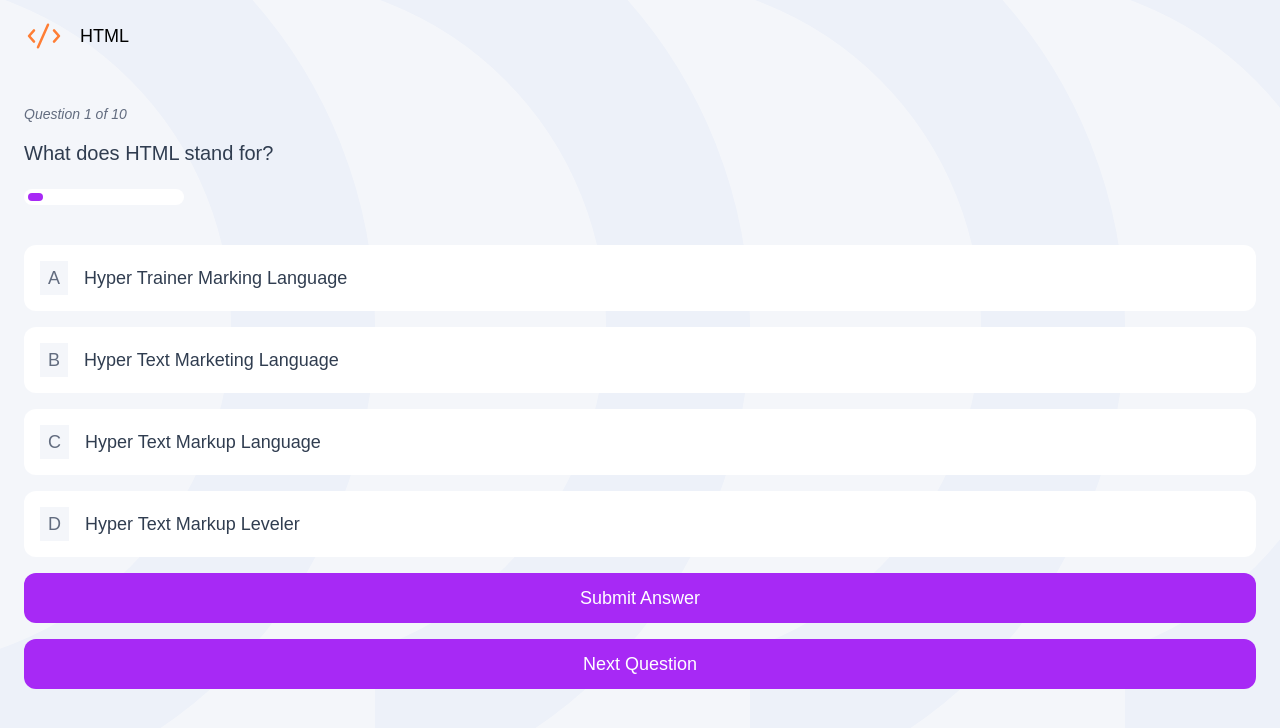
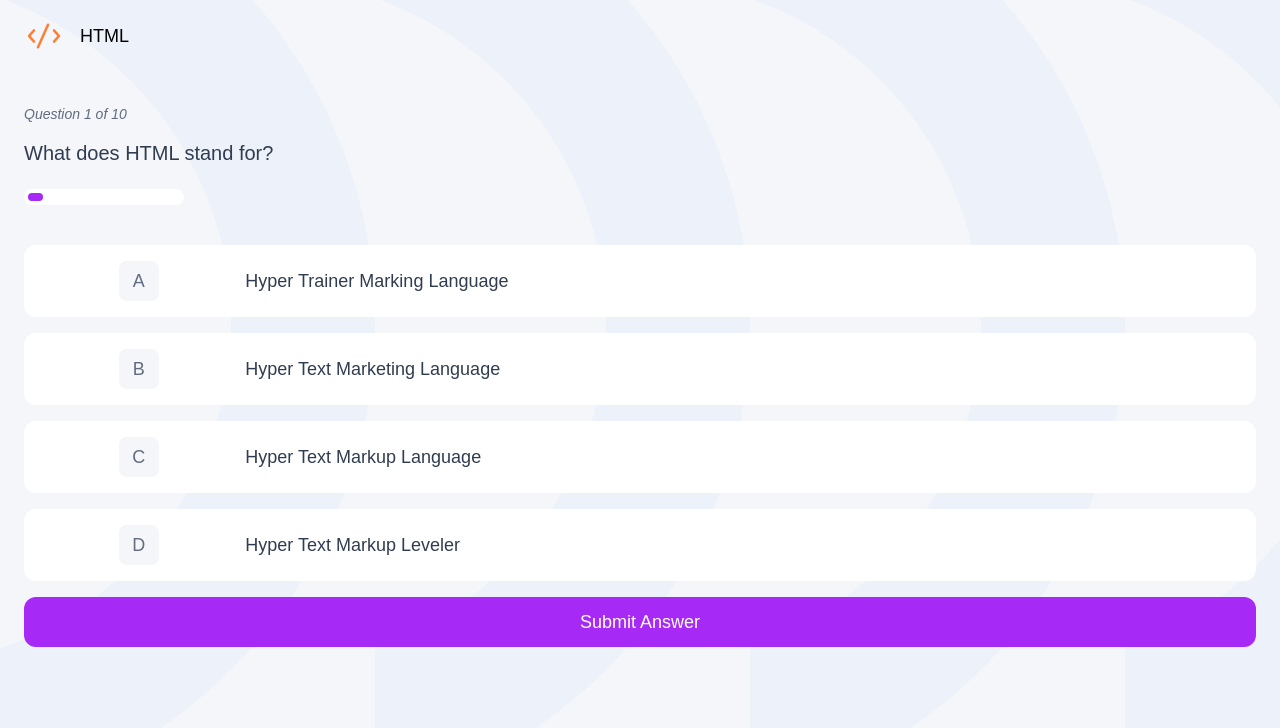
Before and after one commit to kmulqueen/frontend-quiz-app, a React (Vite) app: page / in a window 1280 px wide. Both pictures are taken after a click on the button "HTML". Shown: the top 728 px of the page. Built offline with nearby package versions, Linux system fonts and the light colour scheme; a web font is replaced by a local one.

Commit message:
answer feedback styles. made selecting answers/questions accessible. answer select functionality

```diff
--- a/src/App.tsx
+++ b/src/App.tsx
@@ -24,7 +24,8 @@ function App() {
   const [questionCount, setQuestionCount] = useState<number>(0);
   const [errorMessage, setErrorMessage] = useState<string>("");
   const [selectedAnswer, setSelectedAnswer] = useState<string>("");
-  const [answerCorrect, setAnswerCorrect] = useState<boolean | null>(null);
+  const [answerSubmitted, setAnswerSubmitted] = useState<boolean>(false);
+  const [isCorrect, setIsCorrect] = useState<boolean | null>(null);
   const [isLastQuestion, setIsLastQuestion] = useState<boolean>(false);
 
   function handleStartQuiz(title: string) {
@@ -43,17 +44,24 @@ function App() {
     setSelectedAnswer(answer);
   }
 
-  function handleSubmitAnswer() {
-    if (selectedAnswer === "") {
+  function handleSubmitAnswer(answerToSubmit?: string) {
+    const answerToCheck = answerToSubmit || selectedAnswer;
+
+    if (answerToCheck === "") {
       setErrorMessage("Please select an answer");
-    } else if (selectedAnswer !== currentQuestionObject?.answer) {
-      setAnswerCorrect(false);
-    } else if (selectedAnswer === currentQuestionObject.answer) {
-      setAnswerCorrect(true);
+    } else {
+      setAnswerSubmitted(true);
+      if (answerToCheck !== currentQuestionObject?.answer) {
+        setIsCorrect(false);
+      } else if (answerToCheck === currentQuestionObject.answer) {
+        setIsCorrect(true);
+      }
     }
   }
 
   function handleNextQuestion() {
+    setSelectedAnswer("");
+    setAnswerSubmitted(false);
     if (currentQuestionNumber < questionCount) {
       const nextQuestionNumber = currentQuestionNumber + 1;
       setCurrentQuestionNumber(nextQuestionNumber);
@@ -67,7 +75,6 @@ function App() {
     }
   }
 
-  //TODO: - Call this function on click for last question in quiz.
   function handleShowResults() {
     setQuizInProgress(false);
     setShowResults(true);
@@ -101,6 +108,10 @@ function App() {
           totalQuestions={questionCount}
           errorMessage={errorMessage}
           isLastQuestion={isLastQuestion}
+          isCorrect={isCorrect}
+          selectedAnswer={selectedAnswer}
+          correctAnswer={currentQuestionObject?.answer ?? ""}
+          answerSubmitted={answerSubmitted}
           handleSelectAnswer={handleSelectAnswer}
           handleSubmitAnswer={handleSubmitAnswer}
           handleNextQuestion={handleNextQuestion}
--- a/src/components/Question/AnswerItem.tsx
+++ b/src/components/Question/AnswerItem.tsx
@@ -1,18 +1,108 @@
+import { type RefObject } from "react";
+
 type AnswerItemProps = {
   answerOption: string;
   answerContent: string;
+  selectedAnswer: string;
+  correctAnswer: string;
+  answerSubmitted: boolean;
+  isCorrect: boolean | null;
+  nextButtonRef?: RefObject<HTMLButtonElement | null>;
+  handleSelectAnswer: () => void;
+  handleSubmitAnswer: (answerToSubmit?: string) => void;
 };
 
 export default function AnswerItem({
   answerOption,
   answerContent,
+  selectedAnswer,
+  correctAnswer,
+  answerSubmitted,
+  isCorrect,
+  nextButtonRef,
+  handleSelectAnswer,
+  handleSubmitAnswer,
 }: AnswerItemProps) {
+  const errorOutlineClass =
+    answerSubmitted && isCorrect === false && answerContent === selectedAnswer
+      ? "outline-2 outline-red-500"
+      : "";
+
+  const correctOutlineClass =
+    answerSubmitted && isCorrect === true && answerContent === selectedAnswer
+      ? "outline-2 outline-green-500"
+      : "";
   return (
-    <button className="option-item">
-      <p className="bg-grey-50 p-2 text-preset-4-mobile text-grey-500">
+    <button
+      className={`answer-item group active:outline-2 focus:outline-2 focus-visible:outline-2 active:outline-purple-600 focus:outline-purple-600 focus-visible:outline-purple-600 ${errorOutlineClass} ${correctOutlineClass}`}
+      onClick={handleSelectAnswer}
+      onKeyDown={(e) => {
+        if (e.key === "Enter") {
+          e.preventDefault();
+          e.stopPropagation();
+          handleSelectAnswer();
+          handleSubmitAnswer(answerContent);
+          setTimeout(() => {
+            nextButtonRef?.current?.focus();
+          }, 0);
+        }
+      }}
+    >
+      <p
+        className={`p-2 text-preset-4-mobile rounded-lg text-center place-content-center place-self-center h-10 w-10 ${
+          answerSubmitted &&
+          isCorrect === true &&
+          answerContent === selectedAnswer
+            ? "bg-green-500 text-white"
+            : answerSubmitted &&
+              isCorrect === false &&
+              answerContent === selectedAnswer
+            ? "bg-red-500 text-white"
+            : "bg-grey-50 text-grey-500 group-active:bg-purple-600 group-active:text-white group-focus:bg-purple-600 group-focus:text-white"
+        }`}
+      >
         {answerOption}
       </p>
-      <p className="text-preset-4-mobile text-blue-900">{answerContent}</p>
+      <p className="text-preset-4-mobile text-blue-900 grow self-center">
+        {answerContent}
+      </p>
+      {isCorrect === false &&
+        answerContent === selectedAnswer &&
+        answerSubmitted && (
+          <svg
+            xmlns="http://www.w3.org/2000/svg"
+            width="40"
+            height="40"
+            fill="none"
+            viewBox="0 0 40 40"
+            className="place-self-center"
+          >
+            <path
+              fill="#EE5454"
+              d="M20 5a15 15 0 1 1 0 30 15 15 0 0 1 0-30Zm0 2.5a12.5 12.5 0 1 0 0 25 12.5 12.5 0 0 0 0-25Zm-5.402 7.415.142-.175a1.25 1.25 0 0 1 1.595-.143l.175.143L20 18.233l3.49-3.493a1.25 1.25 0 0 1 1.595-.143l.175.143a1.25 1.25 0 0 1 .142 1.595l-.142.175L21.767 20l3.493 3.49a1.25 1.25 0 0 1 .142 1.595l-.142.175a1.25 1.25 0 0 1-1.595.142l-.175-.142L20 21.767l-3.49 3.493a1.25 1.25 0 0 1-1.595.142l-.175-.142a1.25 1.25 0 0 1-.143-1.595l.143-.175L18.233 20l-3.493-3.49a1.25 1.25 0 0 1-.143-1.595Z"
+            />
+          </svg>
+        )}
+      {((isCorrect === true &&
+        answerContent === selectedAnswer &&
+        answerSubmitted) ||
+        (isCorrect === false &&
+          answerContent === correctAnswer &&
+          answerSubmitted)) && (
+        <svg
+          xmlns="http://www.w3.org/2000/svg"
+          width="40"
+          height="40"
+          fill="none"
+          viewBox="0 0 40 40"
+          className="place-self-center"
+        >
+          <path
+            fill="#26D782"
+            d="M20 5a15 15 0 1 1 0 30 15 15 0 0 1 0-30Zm0 2.5a12.5 12.5 0 1 0 0 25 12.5 12.5 0 0 0 0-25Zm-1.875 15.105L25.3 15.41a1.25 1.25 0 0 1 1.915 1.593l-.145.174-8.06 8.08a1.25 1.25 0 0 1-1.595.148l-.175-.145-4.375-4.375a1.25 1.25 0 0 1 1.595-1.913l.175.143 3.49 3.49Z"
+          />
+        </svg>
+      )}
     </button>
   );
 }
--- a/src/components/Question/AnswerList.tsx
+++ b/src/components/Question/AnswerList.tsx
@@ -1,13 +1,26 @@
+import { type RefObject } from "react";
 import AnswerItem from "./AnswerItem";
 
 type AnswerListProps = {
   options: string[];
+  isCorrect: boolean | null;
+  selectedAnswer: string;
+  correctAnswer: string;
+  answerSubmitted: boolean;
+  nextButtonRef?: RefObject<HTMLButtonElement | null>;
   handleSelectAnswer: (answer: string) => void;
+  handleSubmitAnswer: (answerToSubmit?: string) => void;
 };
 
 export default function AnswerList({
   options,
+  isCorrect,
+  selectedAnswer,
+  correctAnswer,
+  answerSubmitted,
+  nextButtonRef,
   handleSelectAnswer,
+  handleSubmitAnswer,
 }: AnswerListProps) {
   return (
     <ul className="mb-4 flex flex-col gap-4">
@@ -32,8 +45,18 @@ export default function AnswerList({
             break;
         }
         return (
-          <li key={option} onClick={() => handleSelectAnswer(option)}>
-            <AnswerItem answerContent={option} answerOption={optionLetter} />
+          <li key={option}>
+            <AnswerItem
+              answerContent={option}
+              answerOption={optionLetter}
+              isCorrect={isCorrect}
+              selectedAnswer={selectedAnswer}
+              correctAnswer={correctAnswer}
+              answerSubmitted={answerSubmitted}
+              nextButtonRef={nextButtonRef}
+              handleSelectAnswer={() => handleSelectAnswer(option)}
+              handleSubmitAnswer={handleSubmitAnswer}
+            />
           </li>
         );
       })}
--- /dev/null
+++ b/src/components/layout/ErrorMessage.tsx
@@ -0,0 +1,21 @@
+import type { PropsWithChildren } from "react";
+
+export default function ErrorMessage({ children }: PropsWithChildren) {
+  return (
+    <div className="flex items-center justify-center gap-2">
+      <svg
+        xmlns="http://www.w3.org/2000/svg"
+        width="32"
+        height="32"
+        fill="none"
+        viewBox="0 0 40 40"
+      >
+        <path
+          fill="#EE5454"
+          d="M20 5a15 15 0 1 1 0 30 15 15 0 0 1 0-30Zm0 2.5a12.5 12.5 0 1 0 0 25 12.5 12.5 0 0 0 0-25Zm-5.402 7.415.142-.175a1.25 1.25 0 0 1 1.595-.143l.175.143L20 18.233l3.49-3.493a1.25 1.25 0 0 1 1.595-.143l.175.143a1.25 1.25 0 0 1 .142 1.595l-.142.175L21.767 20l3.493 3.49a1.25 1.25 0 0 1 .142 1.595l-.142.175a1.25 1.25 0 0 1-1.595.142l-.175-.142L20 21.767l-3.49 3.493a1.25 1.25 0 0 1-1.595.142l-.175-.142a1.25 1.25 0 0 1-.143-1.595l.143-.175L18.233 20l-3.493-3.49a1.25 1.25 0 0 1-.143-1.595Z"
+        />
+      </svg>
+      <p className="text-red-500 text-preset-4-mobile">{children}</p>
+    </div>
+  );
+}
--- a/src/index.css
+++ b/src/index.css
@@ -156,4 +156,9 @@
   .form-button {
     @apply flex w-full cursor-pointer justify-center rounded-xl bg-purple-600 p-4 text-white;
   }
+
+  .answer-item {
+    @apply grid grid-cols-[1fr_4fr_1fr] cursor-pointer rounded-[0.75rem] p-4 text-start gap-2 w-full min-h-[4.5rem];
+    background-color: var(--color-white);
+  }
 }
--- a/src/views/QuestionPage.tsx
+++ b/src/views/QuestionPage.tsx
@@ -1,3 +1,5 @@
+import { useRef } from "react";
+import ErrorMessage from "../components/layout/ErrorMessage";
 import AnswerList from "../components/Question/AnswerList";
 import QuestionProgress from "../components/Question/QuestionProgress";
 
@@ -8,8 +10,12 @@ type QuestionPageProps = {
   options?: string[];
   errorMessage: string;
   isLastQuestion: boolean;
+  isCorrect: boolean | null;
+  selectedAnswer: string;
+  correctAnswer: string;
+  answerSubmitted: boolean;
   handleSelectAnswer: (answer: string) => void;
-  handleSubmitAnswer: () => void;
+  handleSubmitAnswer: (answerToSubmit?: string) => void;
   handleNextQuestion: () => void;
 };
 
@@ -20,10 +26,16 @@ export default function QuestionPage({
   options,
   errorMessage,
   isLastQuestion,
+  isCorrect,
+  selectedAnswer,
+  correctAnswer,
+  answerSubmitted,
   handleSelectAnswer,
   handleSubmitAnswer,
   handleNextQuestion,
 }: QuestionPageProps) {
+  const nextButtonRef = useRef<HTMLButtonElement>(null);
+
   return (
     <main className="px-6 py-8">
       <div className="flex flex-col">
@@ -35,38 +47,34 @@ export default function QuestionPage({
         <AnswerList
           options={options ?? []}
           handleSelectAnswer={handleSelectAnswer}
+          handleSubmitAnswer={handleSubmitAnswer}
+          isCorrect={isCorrect}
+          selectedAnswer={selectedAnswer}
+          correctAnswer={correctAnswer}
+          answerSubmitted={answerSubmitted}
+          nextButtonRef={nextButtonRef}
         />
+        {!answerSubmitted ? (
           <button
-          className="form-button text-preset-4-mobile mb-4"
+            className="form-button text-preset-4-mobile mb-4 focus:opacity-50"
             onClick={() => handleSubmitAnswer()}
           >
             Submit Answer
           </button>
-
+        ) : (
           <button
-          className="form-button text-preset-4-mobile mb-4"
-          onClick={handleNextQuestion}
+            ref={nextButtonRef}
+            className="form-button text-preset-4-mobile mb-4 focus:opacity-50"
+            onClick={(e) => {
+              handleNextQuestion();
+              (e.target as HTMLButtonElement).blur();
+            }}
           >
             {isLastQuestion ? "Show Results" : "Next Question"}
           </button>
+        )}
         {errorMessage !== "" && (
-          <div className="flex items-center justify-center gap-2">
-            <svg
-              xmlns="http://www.w3.org/2000/svg"
-              width="32"
-              height="32"
-              fill="none"
-              viewBox="0 0 40 40"
-            >
-              <path
-                fill="#EE5454"
-                d="M20 5a15 15 0 1 1 0 30 15 15 0 0 1 0-30Zm0 2.5a12.5 12.5 0 1 0 0 25 12.5 12.5 0 0 0 0-25Zm-5.402 7.415.142-.175a1.25 1.25 0 0 1 1.595-.143l.175.143L20 18.233l3.49-3.493a1.25 1.25 0 0 1 1.595-.143l.175.143a1.25 1.25 0 0 1 .142 1.595l-.142.175L21.767 20l3.493 3.49a1.25 1.25 0 0 1 .142 1.595l-.142.175a1.25 1.25 0 0 1-1.595.142l-.175-.142L20 21.767l-3.49 3.493a1.25 1.25 0 0 1-1.595.142l-.175-.142a1.25 1.25 0 0 1-.143-1.595l.143-.175L18.233 20l-3.493-3.49a1.25 1.25 0 0 1-.143-1.595Z"
-              />
-            </svg>
-            <p className="text-red-500 text-preset-4-mobile">
-              Please select an answer
-            </p>
-          </div>
+          <ErrorMessage>Please select an answer</ErrorMessage>
         )}
       </div>
     </main>
```
Lines whose indentation alone changed are shown as unchanged.
